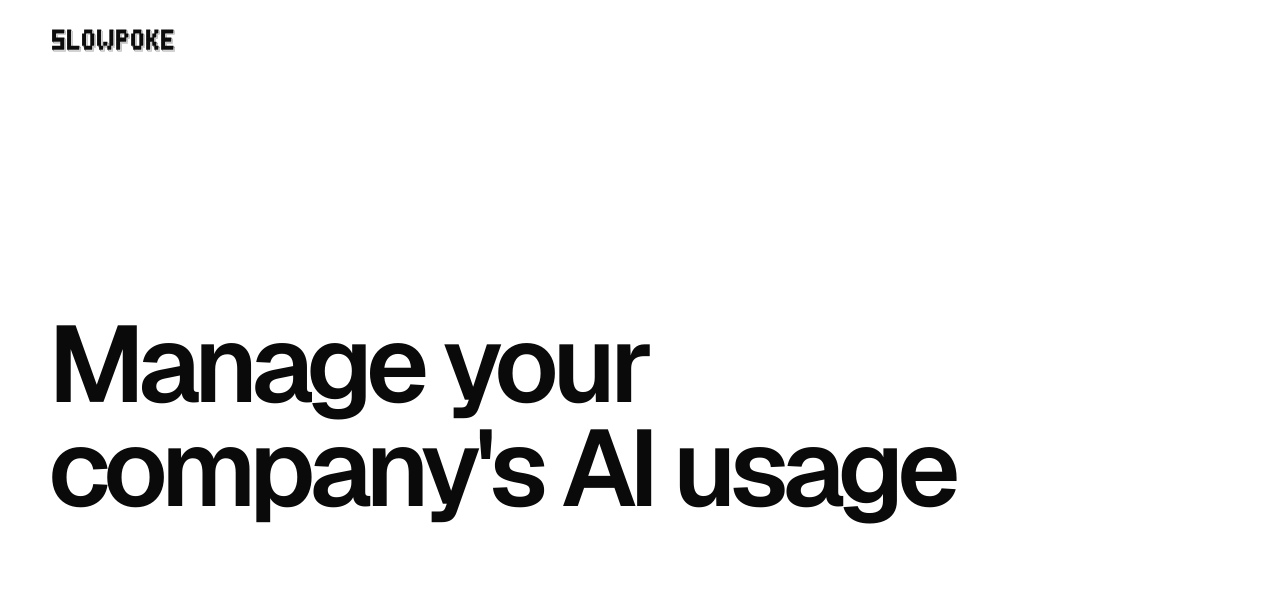
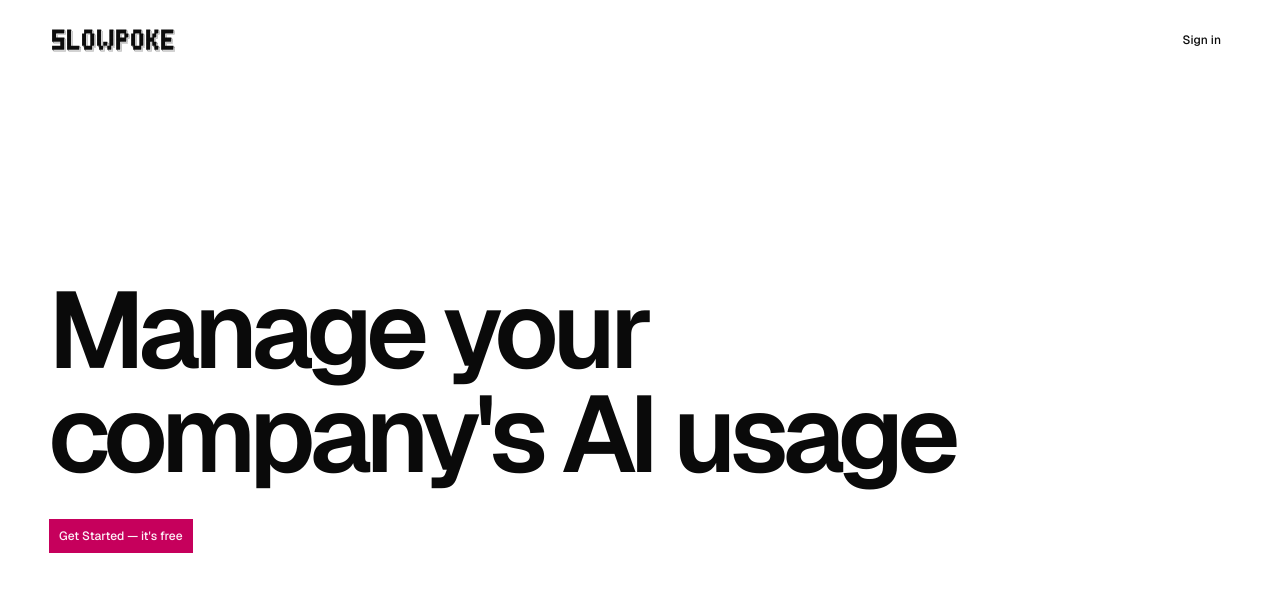
Before and after one commit to AlanChen4/slowpoke, a Next.js app in the folder apps/web/: page / in a window 1280 px wide. Shown: the top 592 px of the page. Built offline with nearby package versions, Linux system fonts and the light colour scheme; no server answers.

Commit message:
feat(web): add landing auth actions

```diff
--- a/apps/web/src/app/page.tsx
+++ b/apps/web/src/app/page.tsx
@@ -2,6 +2,7 @@ import Image from "next/image";
 import Link from "next/link";
 import { redirect } from "next/navigation";
 
+import { buttonVariants } from "@/components/ui/button";
 import { createClient } from "@/lib/supabase/server";
 
 export default async function Home() {
@@ -25,12 +26,20 @@ export default async function Home() {
             priority
           />
         </Link>
+
+        <Link href="/login" className={buttonVariants({ variant: "ghost" })}>
+          Sign in
+        </Link>
       </nav>
 
       <section className="relative z-10 mx-auto flex w-full max-w-7xl flex-1 flex-col items-start justify-center gap-8 px-6 pb-24 pt-12 sm:px-10 lg:px-12">
         <h1 className="max-w-5xl text-left text-5xl font-semibold leading-[0.96] tracking-[-0.06em] text-balance sm:text-7xl lg:text-[6.75rem]">
           Manage your company&apos;s AI usage
         </h1>
+
+        <Link href="/login" className={buttonVariants({ size: "lg" })}>
+          Get Started — it&apos;s free
+        </Link>
       </section>
     </main>
   );
```
